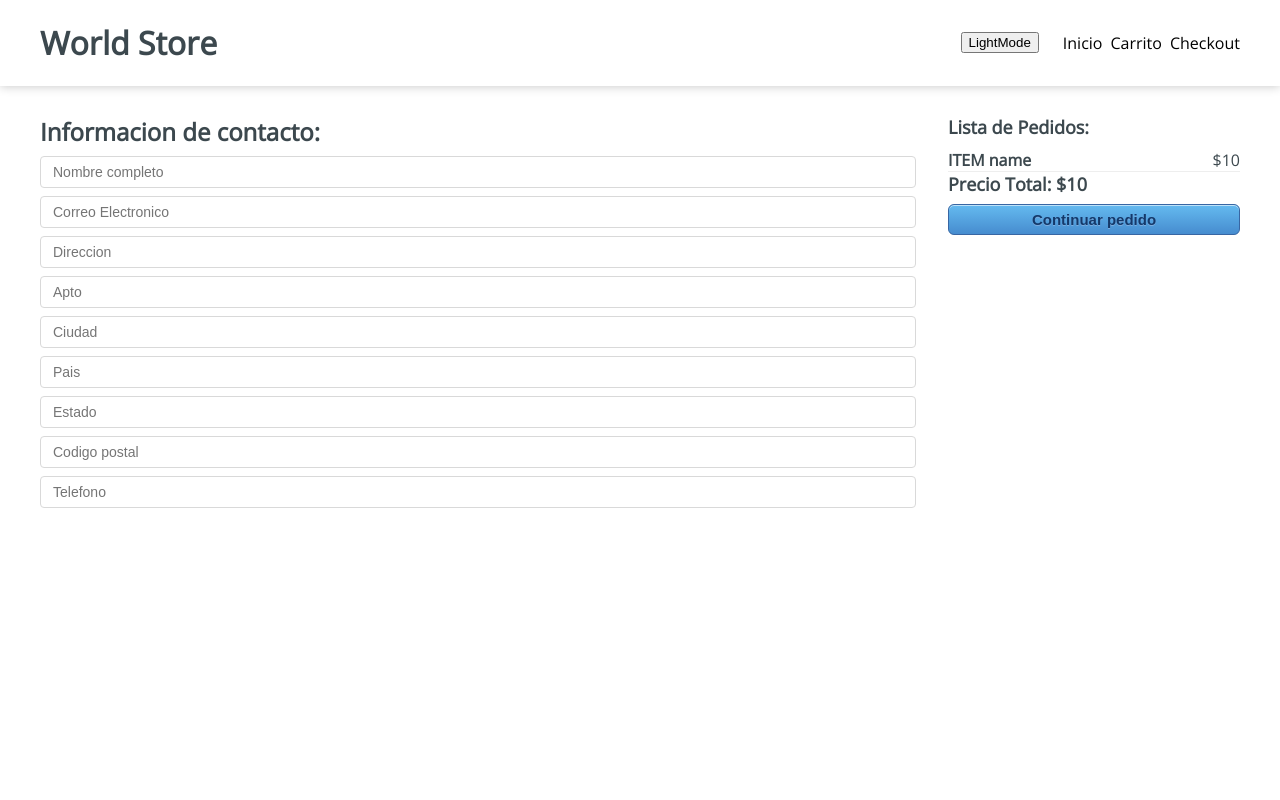
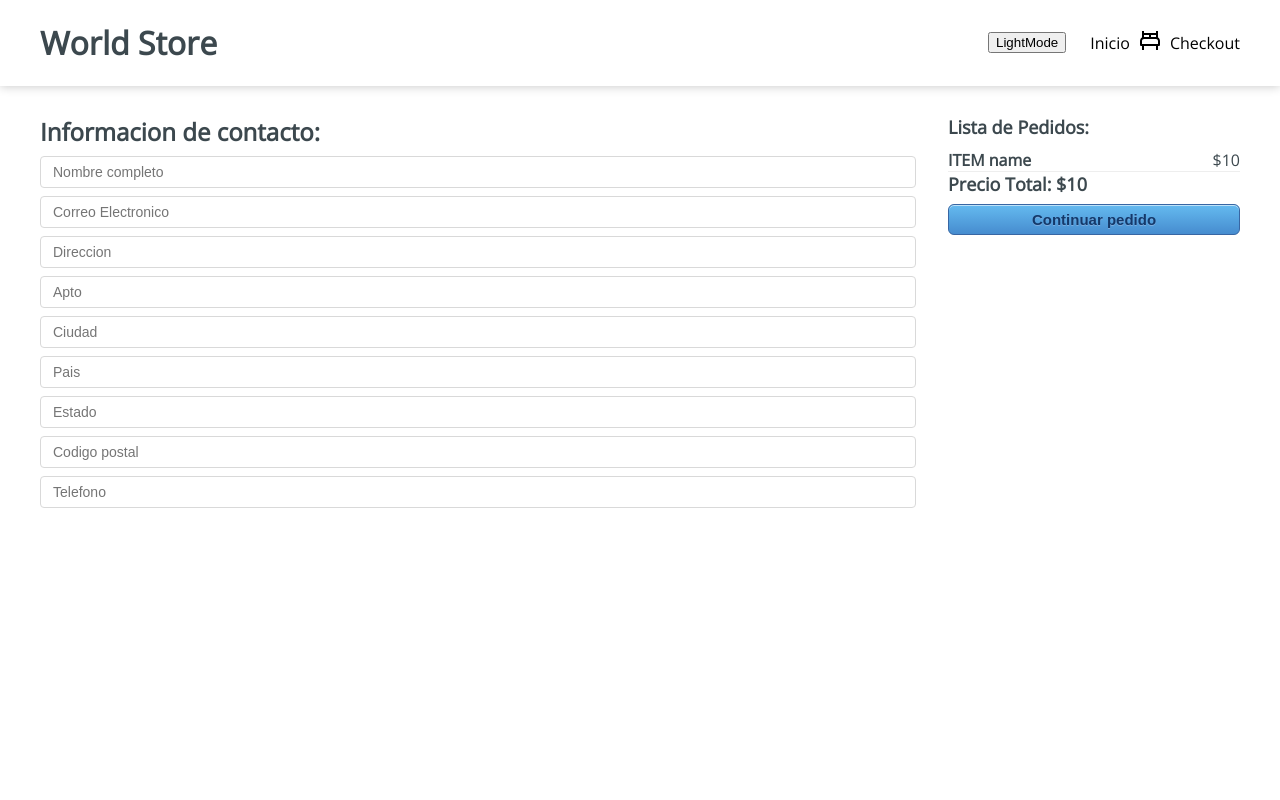
Before and after one commit to jose10josh/worldstore-webapp, a React app: page /checkout in a window 1280 px wide. Shown: the top 800 px of the page. Built offline with nearby package versions, Linux system fonts and the light colour scheme.

Commit message:
Add icons

```diff
--- a/package.json
+++ b/package.json
@@ -23,6 +23,7 @@
     "axios": "^1.3.6",
     "react": "^18.2.0",
     "react-dom": "^18.2.0",
+    "react-icons": "^4.8.0",
     "react-redux": "^8.0.5",
     "react-router-dom": "^6.10.0",
     "typescript": "^5.0.4"
--- a/src/components/Header/Header.tsx
+++ b/src/components/Header/Header.tsx
@@ -1,6 +1,7 @@
 import React from 'react';
 import { Link } from "react-router-dom";
 import { useSelector } from 'react-redux';
+import { BiBed } from "react-icons/bi";
 
 import { useAppDispatch } from '../../app/hooks';
 import { selectIsDarkMode, setDarkMode } from '../../slices/uiSlice';
@@ -23,7 +24,7 @@ function Header() {
           {darkMode ? 'DarkMode' : 'LightMode'}
         </button>
         <Link to="/">Inicio</Link>
-        <Link to="/cart">Carrito</Link>
+        <Link to="/cart"><BiBed size="1.5rem" /></Link>
         <Link to="/checkout">Checkout</Link>
 
       </div>
```
Also changed, not shown: 1 other file (tests, documents, lock files or other folders).
